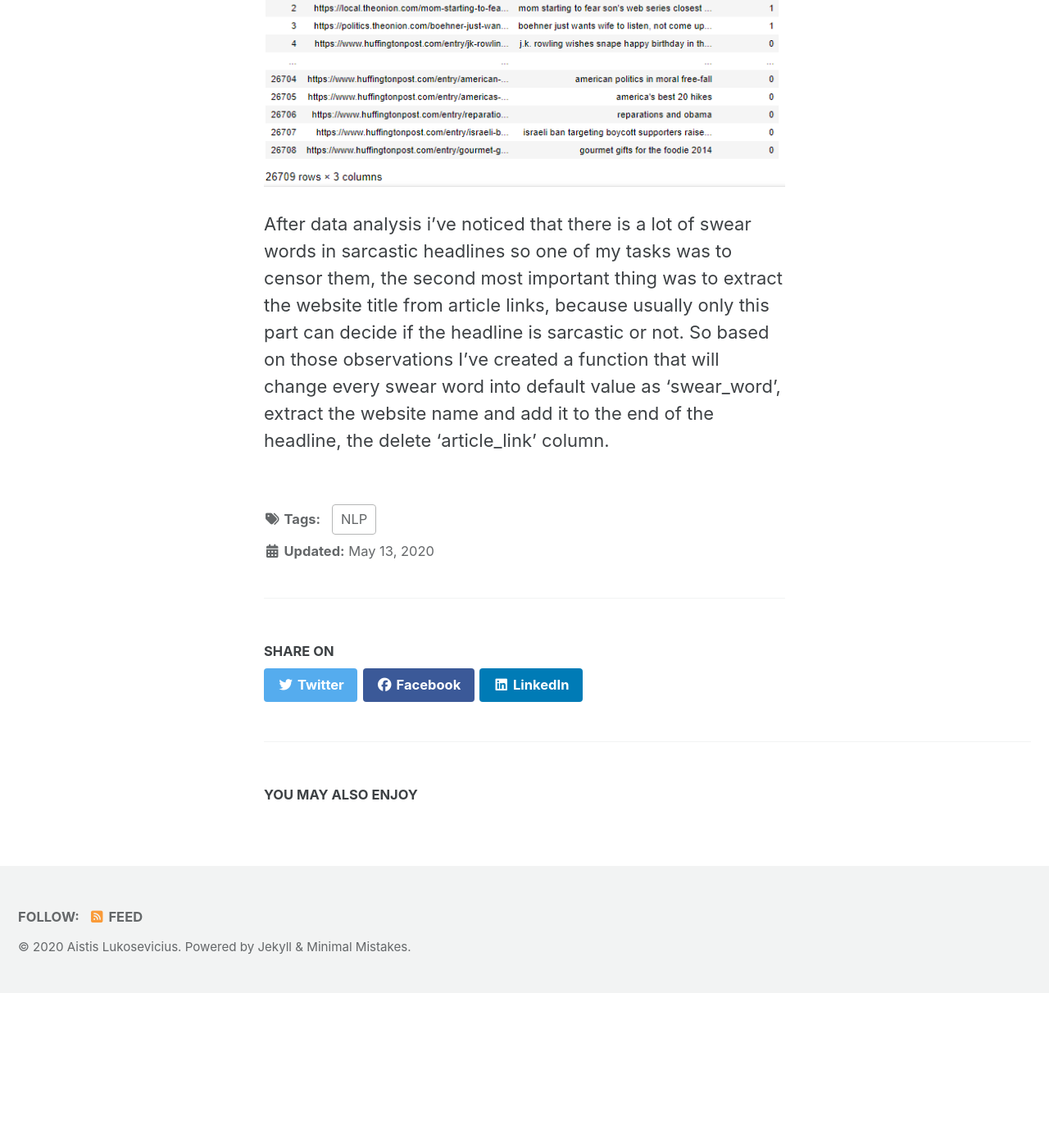
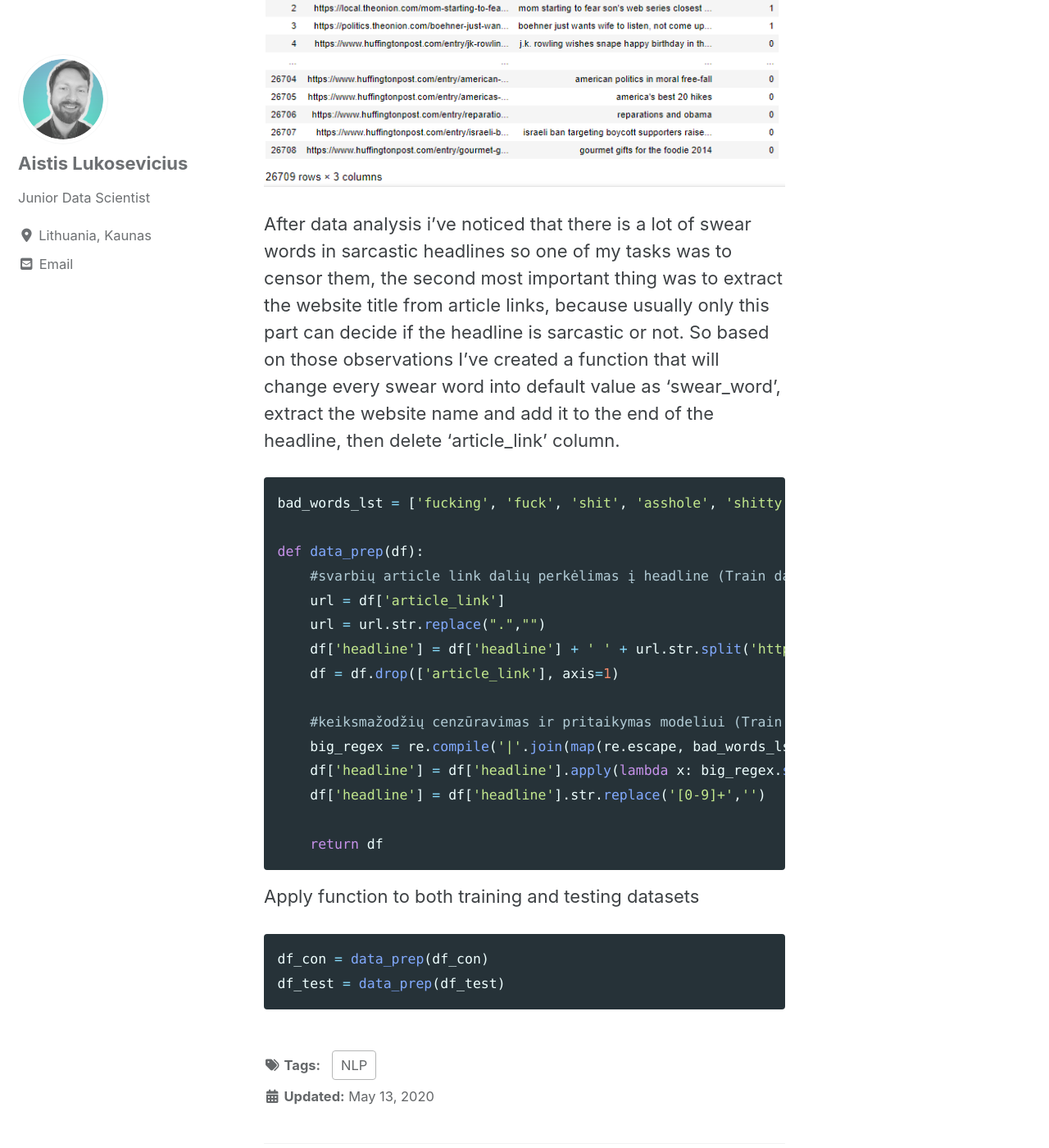
Before and after one commit to Aistisl/Aistisl.github.io, a Jekyll site: the page built from _posts/2020-05-13-Sarcasm.md, in a window 1280 px wide and 1400 px high, scrolled down 2116 px. Shown: the whole window at 82% size. Built offline with Jekyll 4.4.1, drawn with Linux system fonts in a browser that asks for light colours; cached includes are drawn as plain includes; nearby versions of some CDN libraries; before the commit the page ends 3327 px from its top, so only the background shows below that.

Commit message:
first post update

````diff
--- a/_posts/2020-05-13-Sarcasm.md
+++ b/_posts/2020-05-13-Sarcasm.md
@@ -48,4 +48,29 @@
 
 After data analysis i've noticed that there is a lot of swear words in sarcastic headlines so one of my tasks was to censor them,
 the second most important thing was to extract the website title from article links, because usually only this part can decide if the headline is sarcastic or not.
-So based on those observations I've created a function that will change every swear word into default value as 'swear_word', extract the website name and add it to the end of the headline, the delete ‘article_link’ column.
+So based on those observations I've created a function that will change every swear word into default value as 'swear_word', extract the website name and add it to the end of the headline, then delete ‘article_link’ column.
+
+```python
+bad_words_lst = ['fucking', 'fuck', 'shit', 'asshole', 'shitty', 'fucks']
+
+def data_prep(df):
+    #svarbių article link dalių perkėlimas į headline (Train data)
+    url = df['article_link']
+    url = url.str.replace(".","")
+    df['headline'] = df['headline'] + ' ' + url.str.split('https://').str[1].str.split('www').str[-1].str.split('net').str[0].str.split('com').str[0]
+    df = df.drop(['article_link'], axis=1)
+
+    #keiksmažodžių cenzūravimas ir pritaikymas modeliui (Train data)
+    big_regex = re.compile('|'.join(map(re.escape, bad_words_lst)))
+    df['headline'] = df['headline'].apply(lambda x: big_regex.sub("swear_word", x) if any(i in x for i in bad_words_lst) else x)
+    df['headline'] = df['headline'].str.replace('[0-9]+','')
+
+    return df
+```
+
+Apply function to both training and testing datasets
+
+```python
+df_con = data_prep(df_con)
+df_test = data_prep(df_test)
+```
````
